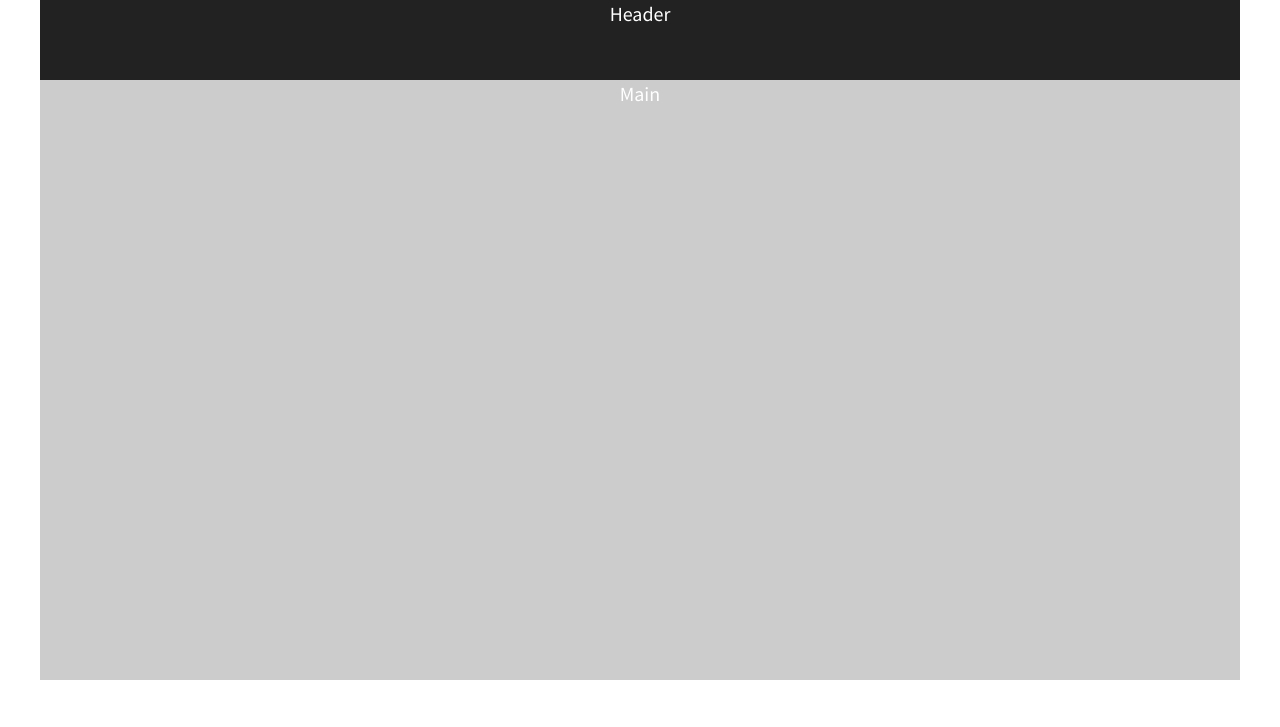
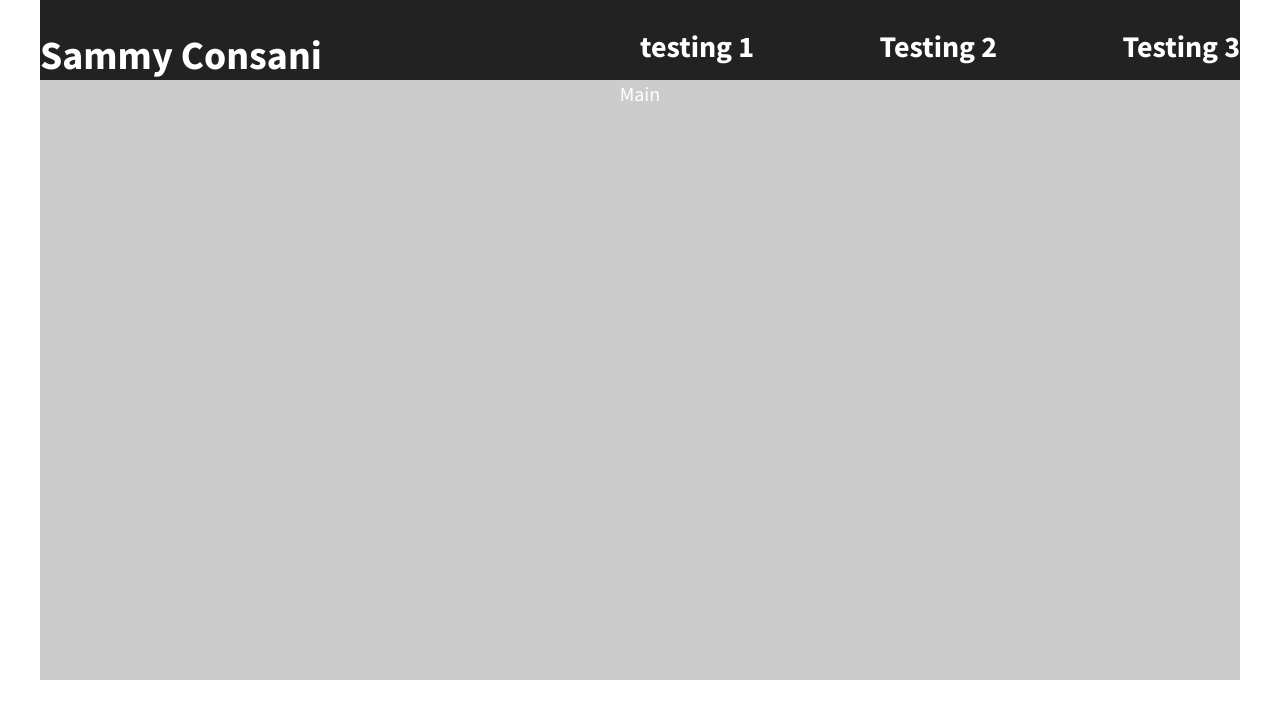
Before and after one commit to sconsani/flexbox-website-layout, a plain HTML site: page index.html in a window 1280 px wide. Shown: the top 727 px of the page. Drawn offline with nearby package versions, Linux system fonts and the light colour scheme.

Commit message:
added nav bar to test flexbox properties

```diff
--- a/css/main.css
+++ b/css/main.css
@@ -151,6 +151,18 @@ main {
   align-content: center;
   margin-top: 50px;
   margin-bottom: 50px;
+}
+
+#header-1 {
+  width: 50%;
+
+}
+
+#header-2 {
+  width: 50%;
+  display: flex;
+  flex-flow: nowrap;
+  justify-content: space-between;
 }
 
 /* ==========================================================================
--- a/index.html
+++ b/index.html
@@ -22,7 +22,24 @@
 
         <!-- Add your site or application content here -->
         <section class="flex-container">
-            <header>Header</header>
+            <header>
+                <div id = "header-1">
+                    <h1>Sammy Consani</h1>
+                </div>
+
+                <div id = "header-2">
+                    <div class = "header-items">
+                        <h2>testing 1</h2>
+                    </div>
+                    <div class = "header-items">
+                        <h2>Testing 2</h2>
+                    </div>
+                    <div class = "header-items">
+                        <h2>Testing 3</h2>
+                    </div>
+                    </div>
+                </div>
+            </header>
             <main>Main</main>
             <div id="div-1" class="flex-items">
                 Div 1
```
